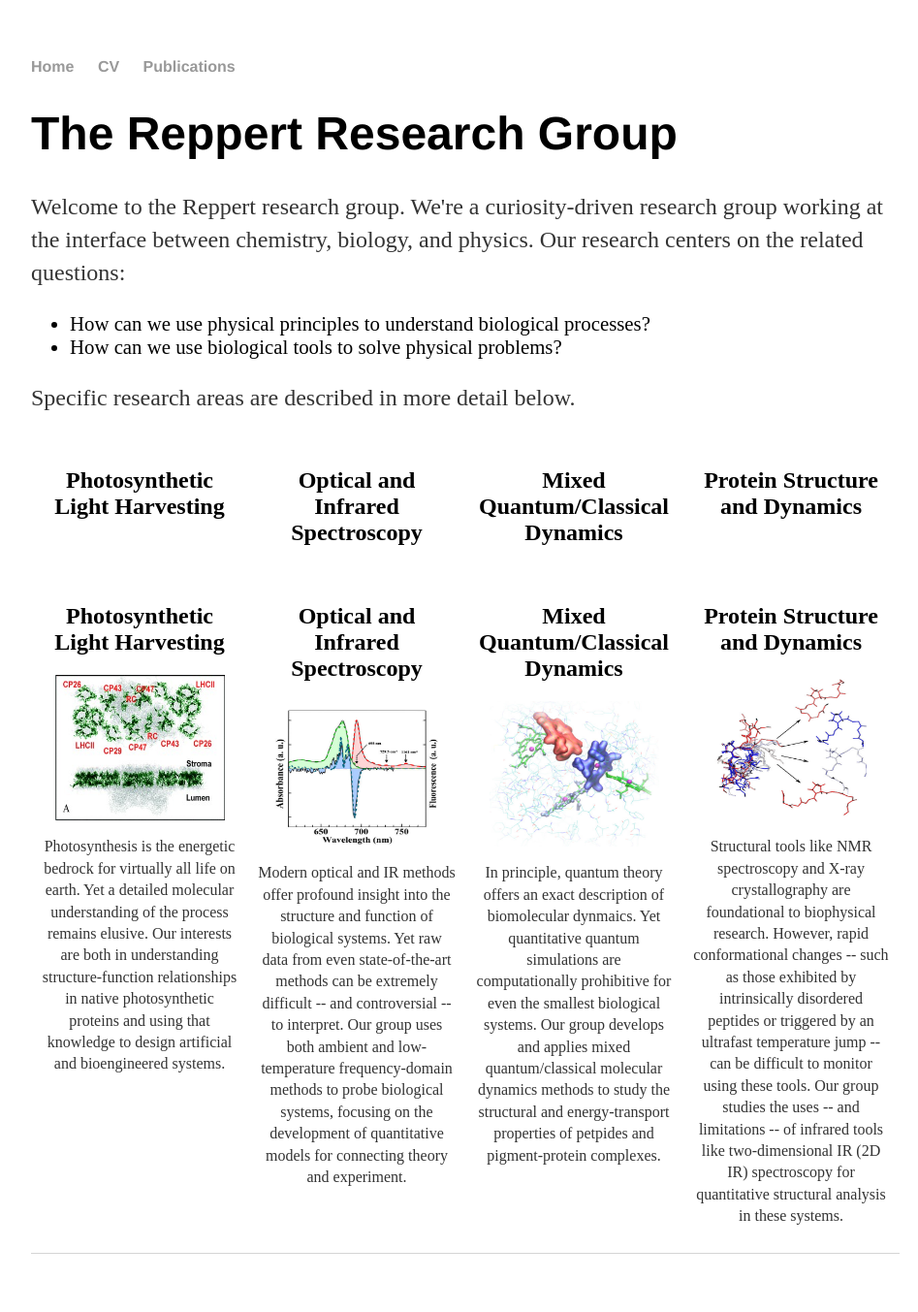
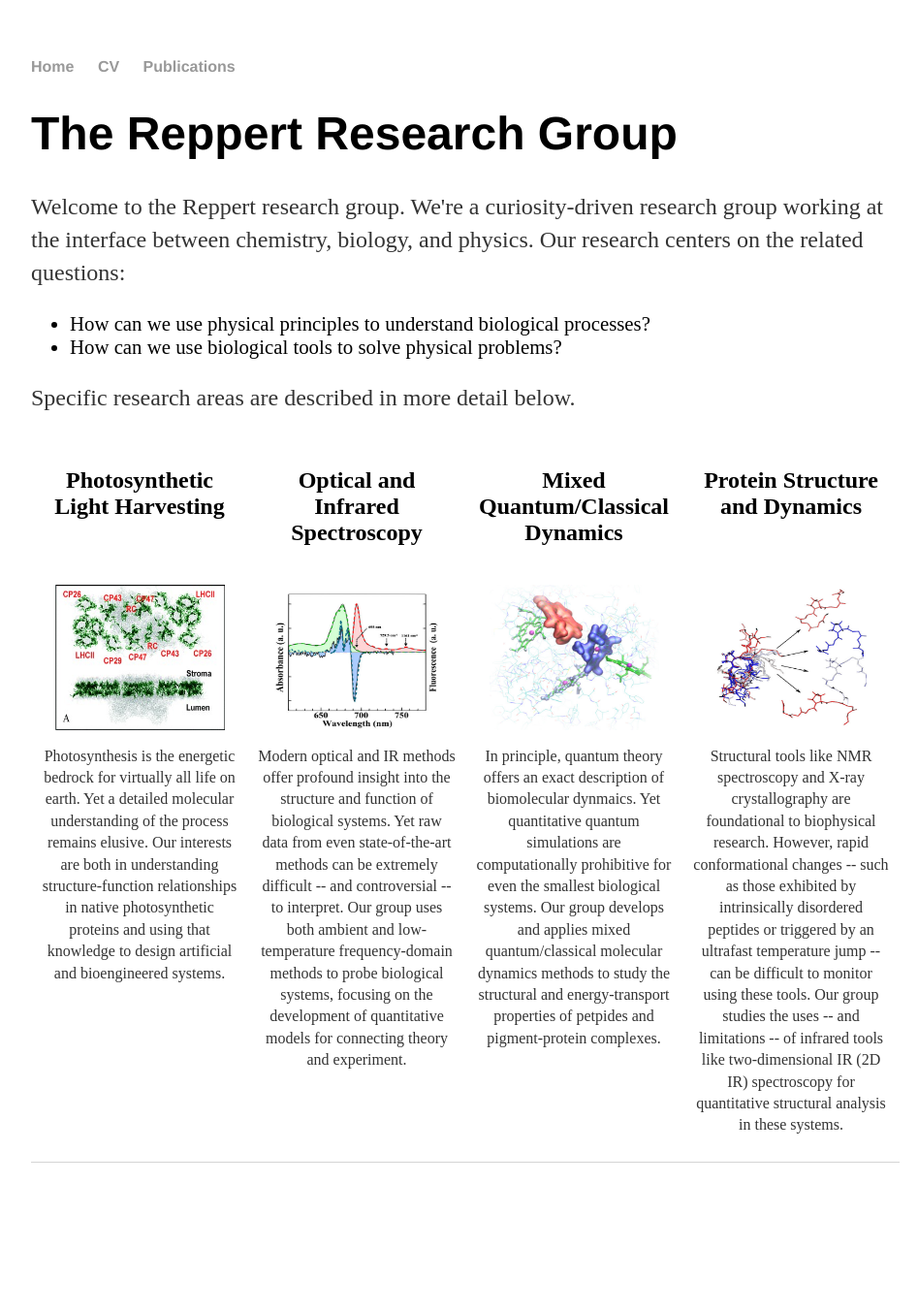
Before and after one commit to mreppert/mreppert.github.io, a Jekyll site: the page built from index.html, in a window 1280 px wide. Shown: the whole page at 97% size, without its empty margins (160-1107 px from the left). Built offline with Jekyll 4.4.1, drawn with Linux system fonts in a browser that asks for light colours; after the commit the page ends 1259 px from its top, so only the background shows below that.

Commit message:
Update index.html

```diff
--- a/index.html
+++ b/index.html
@@ -67,22 +67,18 @@ img {
 
 <div class="row">
 	<div class="column">
-		<h2 style="text-align:center;"}>Photosynthetic Light Harvesting</h2>
 		<img src="/psii_structure.jpg" width="175" height="150">
 	  	<p style="text-align:center; font-size:100%;"}>Photosynthesis is the energetic bedrock for virtually all life on earth. Yet a detailed molecular understanding of the process remains elusive. Our interests are both in understanding structure-function relationships in native photosynthetic proteins and using that knowledge to design artificial and bioengineered systems.</p>
 	</div>
 	<div class="column">
-		<h2 style="text-align:center;">Optical and Infrared Spectroscopy</h2>
 		<img src="/cp47_hb.jpg" width="175" height="150">
 		<p style="text-align:center; font-size:100%;"}>Modern optical and IR methods offer profound insight into the structure and function of biological systems. Yet raw data from even state-of-the-art methods can be extremely difficult -- and controversial -- to interpret. Our group uses both ambient and low-temperature frequency-domain methods to probe biological systems, focusing on the development of quantitative models for connecting theory and experiment.</p>
 	</div>
 	<div class="column">
-		<h2 style="text-align:center;">Mixed Quantum/Classical Dynamics</h2>
 		<img src="/Chl_excitons.jpg" width="175" height="150">
 		<p style="text-align:center; font-size:100%;"}>In principle, quantum theory offers an exact description of biomolecular dynmaics. Yet quantitative quantum simulations are computationally prohibitive for even the smallest biological systems. Our group develops and applies mixed quantum/classical molecular dynamics methods to study the structural and energy-transport properties of petpides and pigment-protein complexes.</p>
 	</div>
 	<div class="column">
-		<h2 style="text-align:center;">Protein Structure and Dynamics</h2>
 		<img src="/elp_schematic.jpg" width="175" height="150">
 		<p style="text-align:center; font-size:100%;"}>Structural tools like NMR spectroscopy and X-ray crystallography are foundational to biophysical research. However, rapid conformational changes -- such as those exhibited by intrinsically disordered peptides or triggered by an ultrafast temperature jump -- can be difficult to monitor using these tools. Our group studies the uses -- and limitations -- of infrared tools like two-dimensional IR (2D IR) spectroscopy for quantitative structural analysis in these systems.</p>
 	</div>
```
